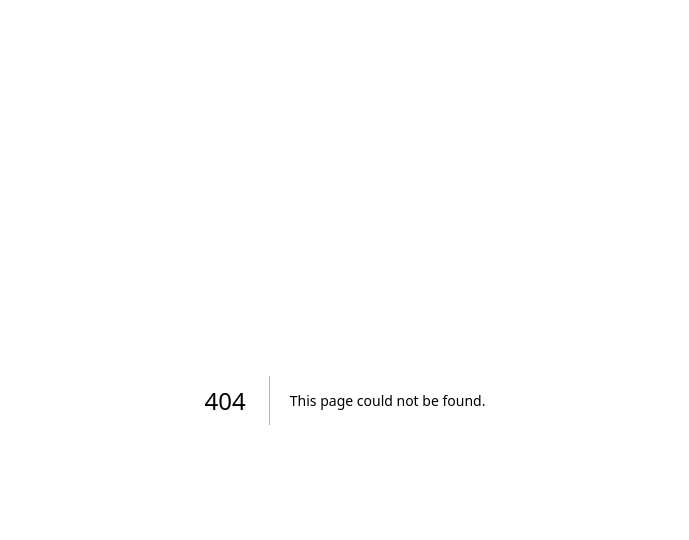
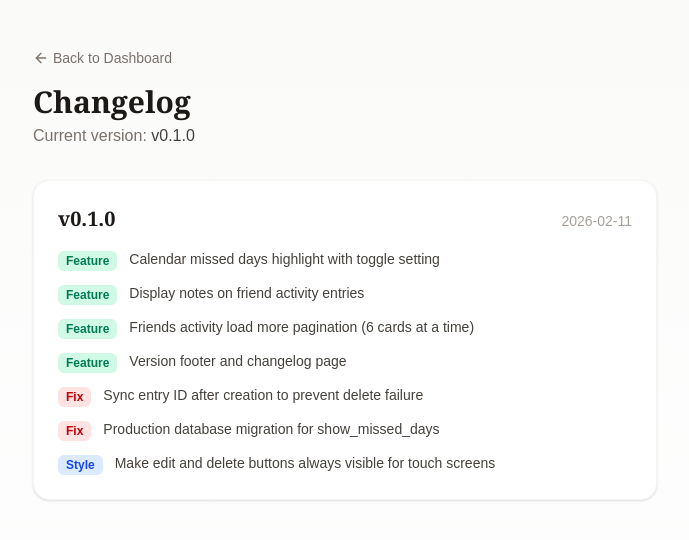
Before and after one commit to chrisgen19/bibletracker2026, a Next.js app: page /changelog in a window 1280 px wide. Before the commit this address had no page. Shown: the top 540 px of the page, without its empty margins (295-984 px from the left). Built offline with nearby package versions, Linux system fonts and the light colour scheme.

Commit message:
feat: add version footer and changelog page

```diff
--- /dev/null
+++ b/src/app/changelog/page.tsx
@@ -0,0 +1,66 @@
+import Link from "next/link";
+import { ArrowLeft } from "lucide-react";
+import { changelog, APP_VERSION } from "@/lib/changelog";
+
+const TYPE_LABELS: Record<string, { label: string; color: string }> = {
+  feat: { label: "Feature", color: "bg-emerald-100 text-emerald-700" },
+  fix: { label: "Fix", color: "bg-red-100 text-red-700" },
+  style: { label: "Style", color: "bg-blue-100 text-blue-700" },
+};
+
+export default function ChangelogPage() {
+  return (
+    <div className="min-h-screen bg-gradient-to-b from-stone-50 to-white">
+      <div className="max-w-2xl mx-auto px-4 sm:px-6 py-12">
+        <div className="mb-8">
+          <Link
+            href="/dashboard"
+            className="inline-flex items-center gap-1 text-sm text-stone-500 hover:text-stone-700 transition-colors mb-4"
+          >
+            <ArrowLeft size={16} />
+            Back to Dashboard
+          </Link>
+          <h1 className="text-3xl font-serif font-bold text-stone-900">
+            Changelog
+          </h1>
+          <p className="text-stone-500 mt-1">
+            Current version: <span className="font-medium text-stone-700">v{APP_VERSION}</span>
+          </p>
+        </div>
+
+        <div className="space-y-8">
+          {changelog.map((entry) => (
+            <div
+              key={entry.version}
+              className="bg-white rounded-2xl p-6 shadow-sm border border-stone-100"
+            >
+              <div className="flex items-baseline justify-between mb-4">
+                <h2 className="text-xl font-serif font-bold text-stone-900">
+                  v{entry.version}
+                </h2>
+                <span className="text-sm text-stone-400">{entry.date}</span>
+              </div>
+              <ul className="space-y-3">
+                {entry.changes.map((change, i) => {
+                  const typeInfo = TYPE_LABELS[change.type];
+                  return (
+                    <li key={i} className="flex items-start gap-3">
+                      <span
+                        className={`text-xs font-semibold px-2 py-0.5 rounded-md mt-0.5 shrink-0 ${typeInfo.color}`}
+                      >
+                        {typeInfo.label}
+                      </span>
+                      <span className="text-stone-700 text-sm">
+                        {change.description}
+                      </span>
+                    </li>
+                  );
+                })}
+              </ul>
+            </div>
+          ))}
+        </div>
+      </div>
+    </div>
+  );
+}
--- a/src/app/page.tsx
+++ b/src/app/page.tsx
@@ -10,6 +10,7 @@ import {
   Users,
   Smartphone,
 } from "lucide-react";
+import { APP_VERSION } from "@/lib/changelog";
 
 export default function LandingPage() {
   return (
@@ -217,10 +218,18 @@ export default function LandingPage() {
             <BookOpen size={16} />
             <span className="font-serif font-medium">Sola Scriptura</span>
           </div>
-          <p className="text-stone-400 text-sm">
-            &copy; {new Date().getFullYear()} Sola Scriptura. All rights
-            reserved.
-          </p>
+          <div className="flex items-center gap-3 text-stone-400 text-sm">
+            <p>
+              &copy; {new Date().getFullYear()} Sola Scriptura. All rights
+              reserved.
+            </p>
+            <Link
+              href="/changelog"
+              className="hover:text-stone-600 transition-colors"
+            >
+              v{APP_VERSION}
+            </Link>
+          </div>
         </div>
       </footer>
     </div>
--- a/src/components/dashboard-client.tsx
+++ b/src/components/dashboard-client.tsx
@@ -10,6 +10,7 @@ import { ActivityLog } from "@/components/activity-log";
 import { EntryForm } from "@/components/entry-form";
 import { createEntry, updateEntry, deleteEntry } from "@/app/dashboard/actions";
 import { computeStats } from "@/lib/stats";
+import { APP_VERSION } from "@/lib/changelog";
 import type { ReadingEntry, EntryFormData, FriendsActivityEntry } from "@/lib/types";
 
 function getEntriesForDate(entries: ReadingEntry[], date: Date) {
@@ -201,10 +202,18 @@ export function DashboardClient({
             <BookOpen size={16} />
             <span className="font-serif font-medium">Sola Scriptura</span>
           </div>
-          <p className="text-stone-400 text-sm">
-            &copy; {new Date().getFullYear()} Sola Scriptura. All rights
-            reserved.
-          </p>
+          <div className="flex items-center gap-3 text-stone-400 text-sm">
+            <p>
+              &copy; {new Date().getFullYear()} Sola Scriptura. All rights
+              reserved.
+            </p>
+            <a
+              href="/changelog"
+              className="hover:text-stone-600 transition-colors"
+            >
+              v{APP_VERSION}
+            </a>
+          </div>
         </div>
       </footer>
 
--- /dev/null
+++ b/src/lib/changelog.ts
@@ -0,0 +1,26 @@
+export const APP_VERSION = "0.1.0";
+
+export interface ChangelogEntry {
+  version: string;
+  date: string;
+  changes: {
+    type: "feat" | "fix" | "style";
+    description: string;
+  }[];
+}
+
+export const changelog: ChangelogEntry[] = [
+  {
+    version: "0.1.0",
+    date: "2026-02-11",
+    changes: [
+      { type: "feat", description: "Calendar missed days highlight with toggle setting" },
+      { type: "feat", description: "Display notes on friend activity entries" },
+      { type: "feat", description: "Friends activity load more pagination (6 cards at a time)" },
+      { type: "feat", description: "Version footer and changelog page" },
+      { type: "fix", description: "Sync entry ID after creation to prevent delete failure" },
+      { type: "fix", description: "Production database migration for show_missed_days" },
+      { type: "style", description: "Make edit and delete buttons always visible for touch screens" },
+    ],
+  },
+];
```
